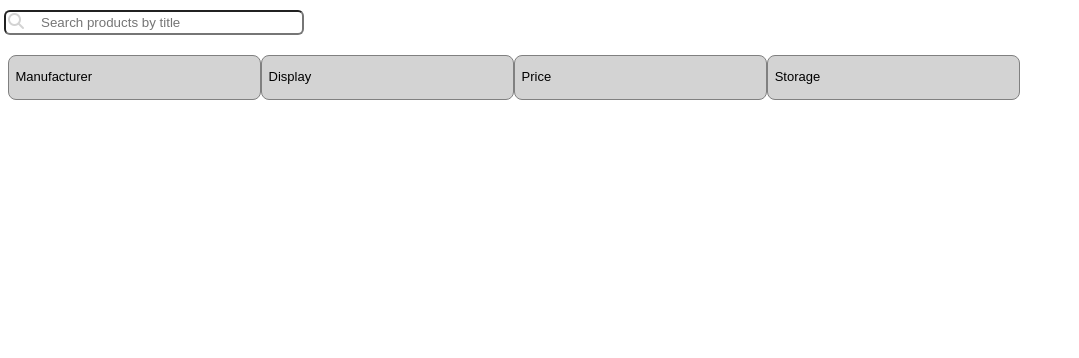
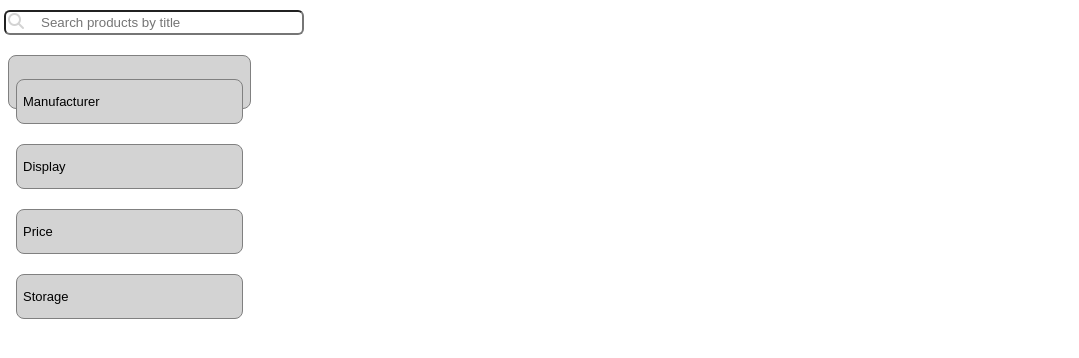
Before and after one commit to efthymissdr/ecommerce, a React (Vite) app: page / in a window 1280 px wide. Shown: the top 358 px of the page, without its empty margins (0-1079 px from the left). Built offline with nearby package versions, Linux system fonts and the light colour scheme.

Commit message:
Correct names

```diff
--- a/src/FiltersList/FiltersList.module.css
+++ b/src/FiltersList/FiltersList.module.css
@@ -1,6 +1,4 @@
-.filterDropdown {
-  display: flex;
-  flex-direction: column;
+.FilterDropdown {
   appearance: none;
   width: 100%;
   height: 45px;
```
